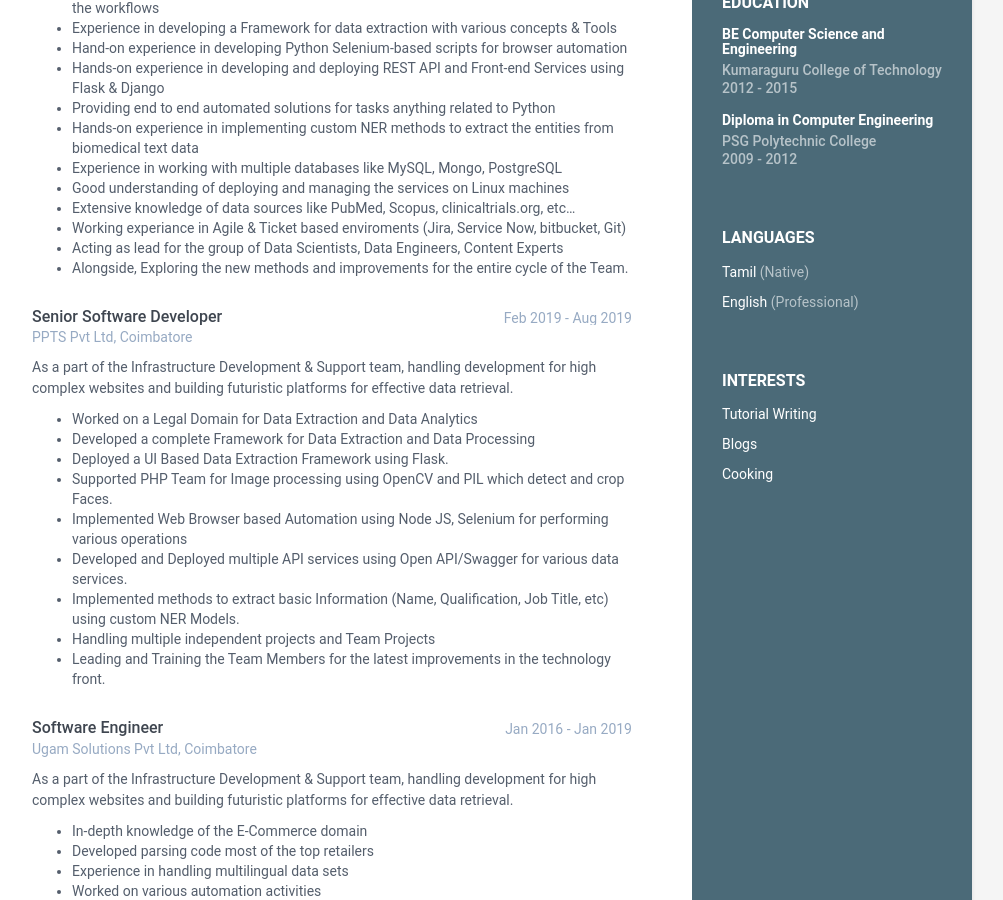
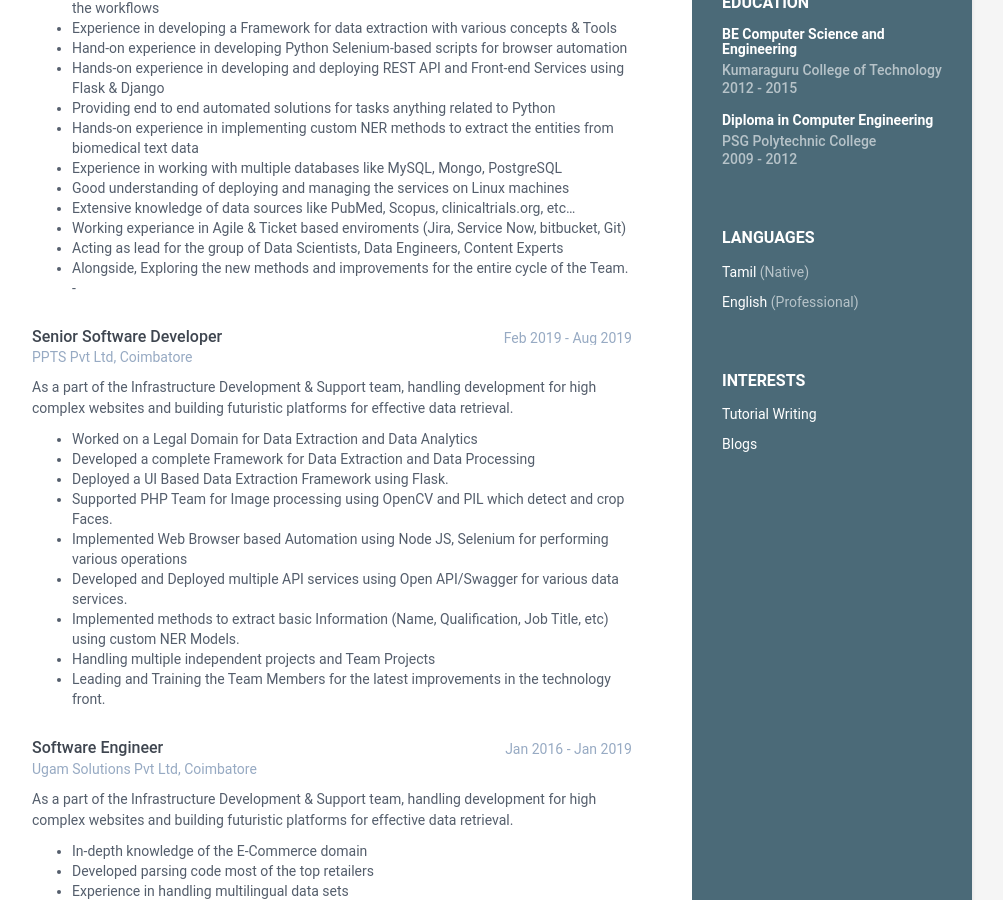
Before and after one commit to dhamodharanrk/online-cv, a Jekyll site: the page built from index.html, in a window 1280 px wide and 900 px high, scrolled down 601 px. Shown: the whole window, without its empty margins (168-1171 px from the left). Built offline with Jekyll 4.4.1, drawn with Linux system fonts in a browser that asks for light colours.

Commit message:
Update data.yml

```diff
--- a/_data/data.yml
+++ b/_data/data.yml
@@ -37,9 +37,6 @@ sidebar:
 
       - item: Blogs
         link: https://sites.google.com/view/way2learnings/home
-
-      - item: Cooking
-        link:
 
 career-profile:
     title: Career Profile
@@ -99,6 +96,7 @@ experiences:
           - Working experiance in Agile & Ticket based enviroments (Jira, Service Now, bitbucket, Git)
           - Acting as lead for the group of Data Scientists, Data Engineers, Content Experts
           - Alongside, Exploring the new methods and improvements for the entire cycle of the Team.
+          -
 
     - role: Senior Software Developer
       time: Feb 2019 - Aug 2019
```
